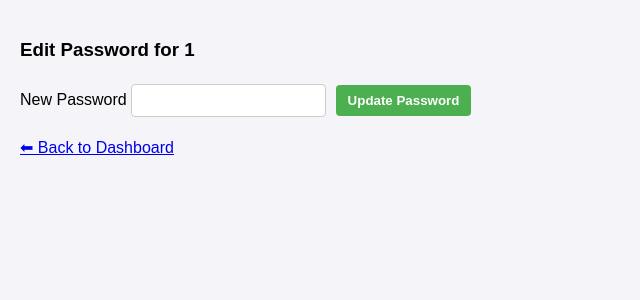
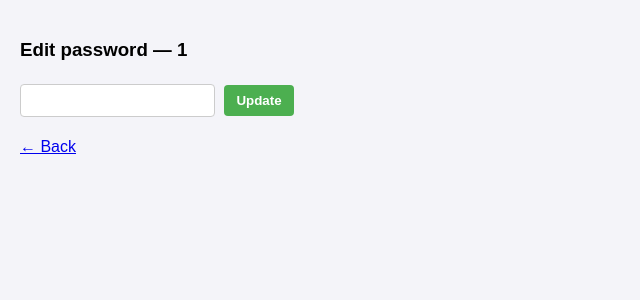
Before and after one commit to 24Manish-ctr/password_manager, a Flask app: page /edit/1 in a window 1280 px wide. Shown: the part 70-370 px from the top of the page, without its empty margins (0-640 px from the left). Run offline with Flask 3, Linux system fonts and the light colour scheme; the visitor is signed in with stand-in values (Sample User, id 1).

Commit message:
Update edit.html

```diff
--- a/templates/edit.html
+++ b/templates/edit.html
@@ -1,14 +1,11 @@
 {% extends "base.html" %}
 {% block content %}
-<div class="card p-4 col-md-6 mx-auto">
-    <h3>Edit Password for <strong>{{ site }}</strong></h3>
-    <form method="POST">
-        <label>New Password</label>
-        <input type="text" name="password" value="{{ password }}" required class="form-control">
-        <button type="submit" class="btn btn-primary mt-2">Update Password</button>
-    </form>
-    <p class="mt-2">
-        <a href="{{ url_for('dashboard') }}">⬅ Back to Dashboard</a>
-    </p>
+<div class="card">
+  <h3>Edit password — {{ site }}</h3>
+  <form method="POST">
+    <input type="text" name="password" value="{{ password }}" required>
+    <button type="submit">Update</button>
+  </form>
+  <p><a href="{{ url_for('dashboard') }}">← Back</a></p>
 </div>
 {% endblock %}
```
